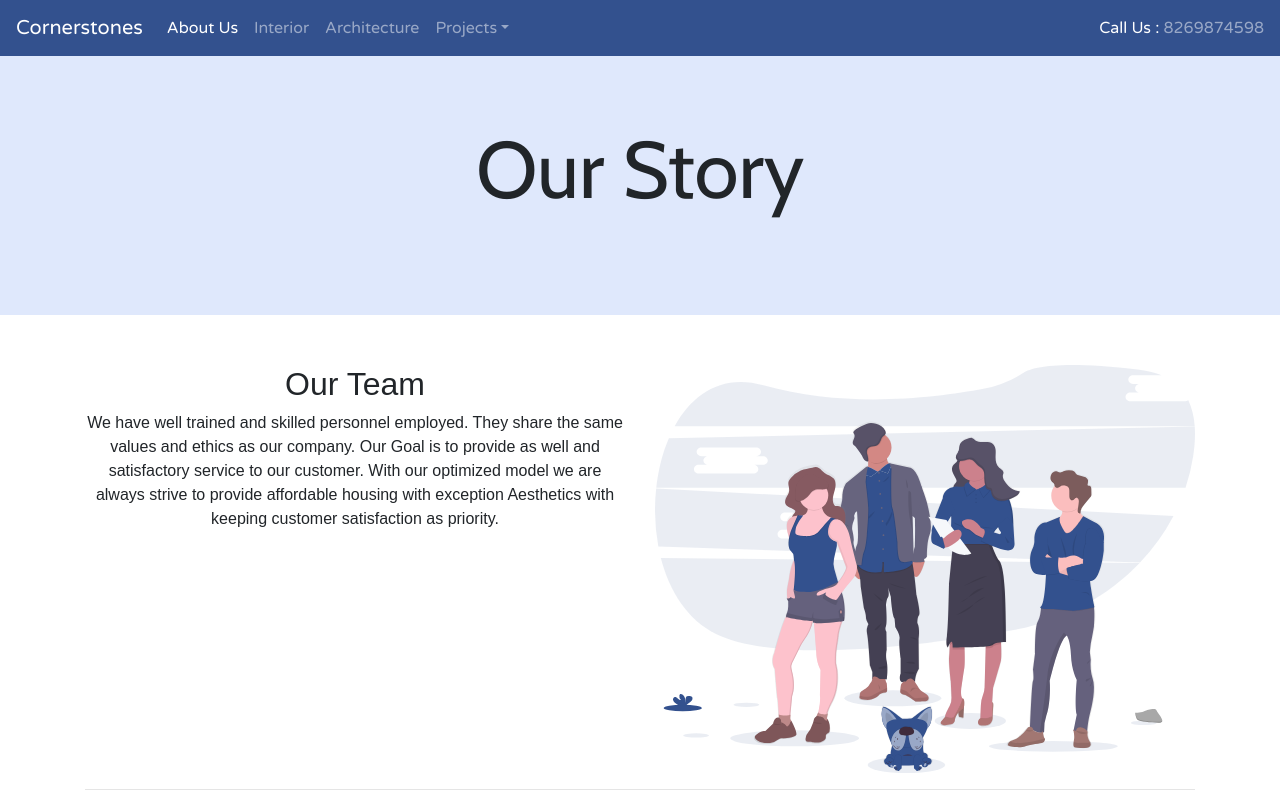
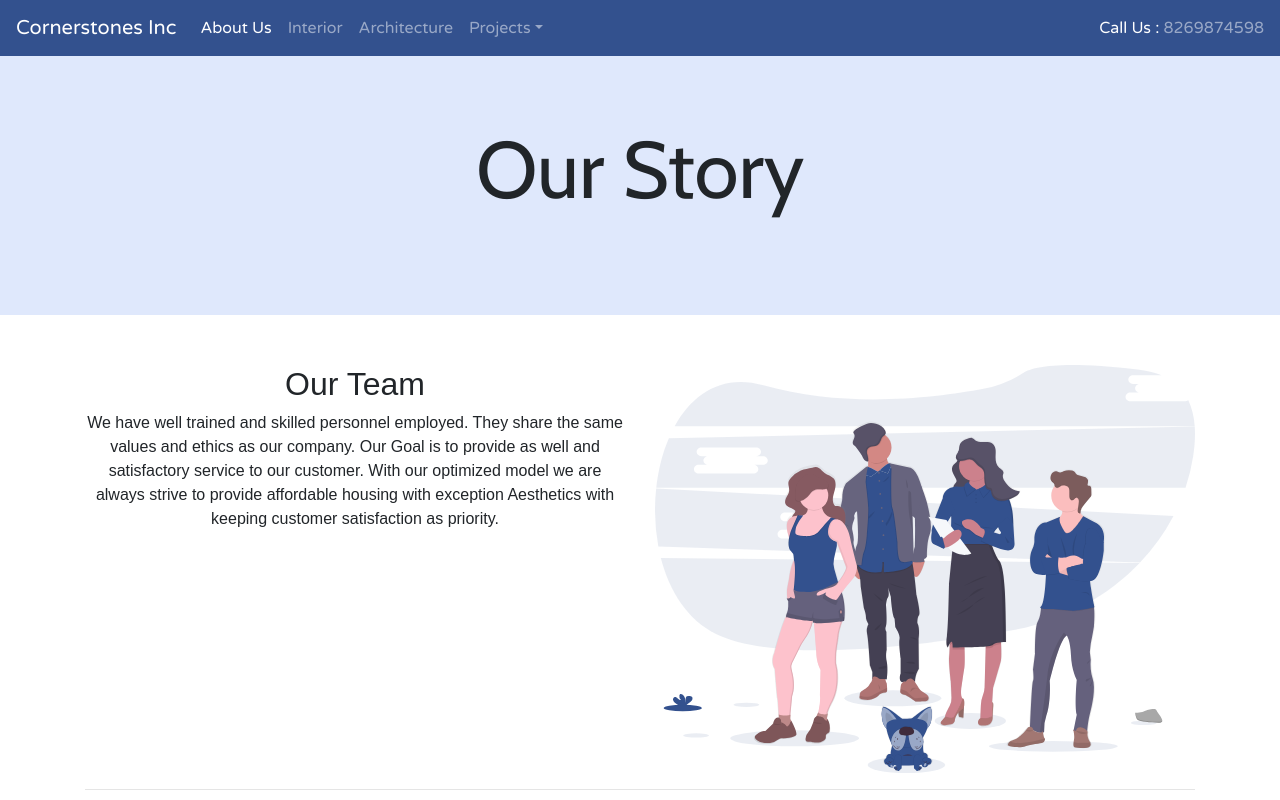
Before and after one commit to cornerstonesinc/website, a React (Create React App) app: page /#/aboutus in a window 1280 px wide. Shown: the top 800 px of the page. Built offline with nearby package versions, Linux system fonts and the light colour scheme; a web font is replaced by a local one.

Commit message:
more changes

```diff
--- a/src/components/FooterComponent.js
+++ b/src/components/FooterComponent.js
@@ -30,15 +30,15 @@ function Footer() {
                             {/*<a className="btn btn-social-icon btn-google" href="http://google.com/+"><i className="fa fa-google-plus"></i></a>*/}
                             <a className="btn btn-social-icon btn-facebook" href="https://www.facebook.com/111069890654661?referrer=whatsapp"><i className="fa fa-facebook"></i></a>
                             <a className="btn btn-social-icon btn-linkedin" href="http://www.linkedin.com/in/"><i className="fa fa-linkedin"></i></a>
-                            <a className="btn btn-social-icon btn-instagram" href="http://www.instagram.com"><i className="fa fa-instagram"></i></a>
+                            <a className="btn btn-social-icon btn-instagram" href="https://www.instagram.com/cornerstones_inc/"><i className="fa fa-instagram"></i></a>
                             {/*<a className="btn btn-social-icon btn-google" href="http://youtube.com/"><i className="fa fa-youtube"></i></a>*/}
-                            <a className="btn btn-social-icon" href="3"><i className="fa fa-envelope-o"></i></a>
+                            <a className="btn btn-social-icon" href="mail.google.com"><i className="fa fa-envelope-o"></i></a>
                         </div>
                     </div>
                 </div>
                 <div className="row justify-content-center">
                     <div className="col-auto">
-                        <p><i className="fa fa-copyright" aria-hidden="true"></i> 2020 Cornerstone Inc</p>
+                        <p><i className="fa fa-copyright" aria-hidden="true"></i> 2020 Cornerstones Inc</p>
                     </div>
                 </div>
             </div>
--- a/src/components/HeaderComponent.js
+++ b/src/components/HeaderComponent.js
@@ -21,7 +21,7 @@ function Header() {
         return (
             <div>
                 <Navbar className="nb fixed-top" dark expand="md">
-                    <NavbarBrand href="/website/#/home">Cornerstones</NavbarBrand>
+                    <NavbarBrand href="/website/#/home">Cornerstones Inc</NavbarBrand>
                     <NavbarToggler onClick={toggle}/>
                     <Collapse isOpen={isOpen} navbar>
                         <Nav className="mr-auto" navbar>
--- a/src/components/HomeComponent.js
+++ b/src/components/HomeComponent.js
@@ -173,7 +173,7 @@ function Home() {
                 <div className="row">
                     <p>
                         <h2>Our Features</h2>
-                        Extra services that our company provide.
+                        Extra services that our company provides.
                     </p>
                 </div>
                 <div >
@@ -183,7 +183,7 @@ function Home() {
                                 {/*<CardTitle>Interior</CardTitle>*/}
                                 {/*<CardSubtitle>Choose from lots</CardSubtitle>*/}
                                 <CardText>We provide a wide range of services for interior design. visit our page to check yourself. </CardText>
-                                <Button color='primary'>Interior</Button>
+                                <Button color='primary' href="/website/#/interior">Interior</Button>
                             </CardBody>
                         </Card>
                         <Card>
@@ -191,7 +191,7 @@ function Home() {
                                 {/*<CardTitle>Architecture</CardTitle>*/}
                                 {/*<CardSubtitle>Wide range</CardSubtitle>*/}
                                 <CardText>We have a strong and reliable team to provide you our design. Do check this section.</CardText>
-                                <Button color='primary' >Architecture</Button>
+                                <Button color='primary' href="/website/#/architecture">Architecture</Button>
                             </CardBody>
                         </Card>
                         <Card>
```
